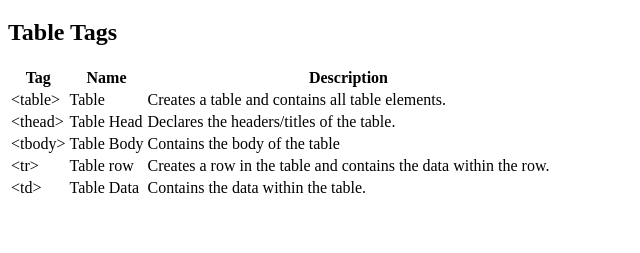
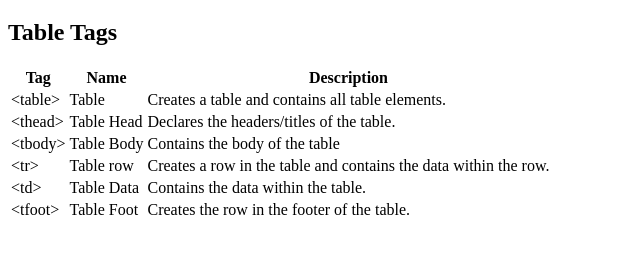
Before and after one commit to AugustFlow/WebDevCheatSheet.io, a plain HTML site: page pages/tables.html in a window 1280 px wide. Shown: the part 61-314 px from the top of the page, without its empty margins (0-640 px from the left). Drawn offline with Linux system fonts and the light colour scheme.

Commit message:
Adds information on tfoot as well as the comment title for readability

```diff
--- a/pages/tables.html
+++ b/pages/tables.html
@@ -46,6 +46,12 @@
                 <td>Table Data</td>
                 <td>Contains the data within the table.</td>
               </tr>
+              <!-- table foot-->
+               <tr>
+                <td>&lt;tfoot&gt;</td>
+                <td>Table Foot</td>
+                <td>Creates the row in the footer of the table.</td>
+               </tr>
 
         </tbody>
     </table>
```
